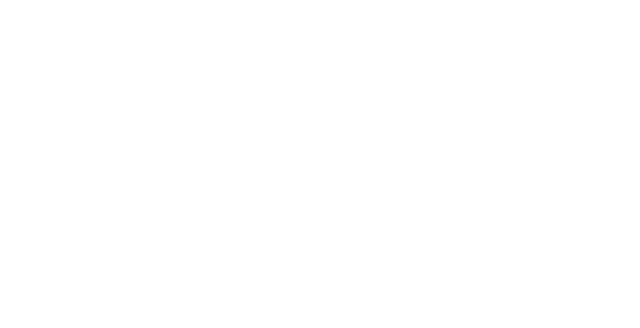
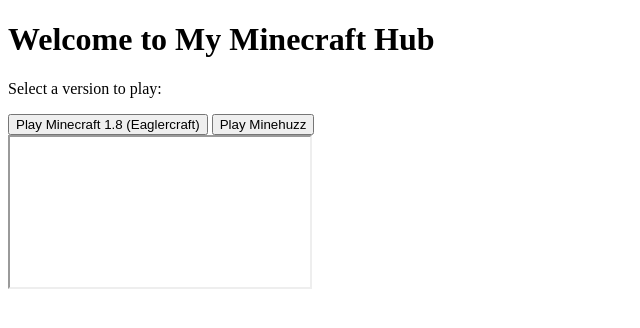
Before and after one commit to ZazaCraft/MINEHUZZ-1.8-EAGLECRAFT, a plain HTML site: page index.html in a window 1280 px wide. Shown: the whole page, without its empty margins (0-640 px from the left). Drawn offline with Linux system fonts and the light colour scheme.

Commit message:
Create index.html for Minecraft Hub
Added HTML structure and game launch functionality.

```diff
--- a/index.html
+++ b/index.html
@@ -1,6 +1,30 @@
-</index.html          <-- your main site
-/style.css           <-- optional styling
-/eaglecraft/         <-- Eaglercraft 1.8 files
-    index.html       <-- entry point for Eaglercraft
-/minehuzz/           <-- Minehuzz files
-    index.html       <-- entry point for Minehuzz
+<!DOCTYPE html>
+<html lang="en">
+<head>
+  <meta charset="UTF-8">
+  <title>My Minecraft Hub</title>
+  <link rel="stylesheet" href="style.css">
+  <script>
+    function launchGame(path) {
+      document.getElementById('game-container').style.display = 'block';
+      document.getElementById('game-frame').src = path;
+      window.scrollTo(0, document.getElementById('game-container').offsetTop);
+    }
+  </script>
+</head>
+<body>
+  <header>
+    <h1>Welcome to My Minecraft Hub</h1>
+  </header>
+
+  <main>
+    <p>Select a version to play:</p>
+    <button class="btn" onclick="launchGame('eaglecraft/index.html')">Play Minecraft 1.8 (Eaglercraft)</button>
+    <button class="btn" onclick="launchGame('minehuzz/index.html')">Play Minehuzz</button>
+
+    <div id="game-container">
+      <iframe id="game-frame"></iframe>
+    </div>
+  </main>
+</body>
+</html>
```
